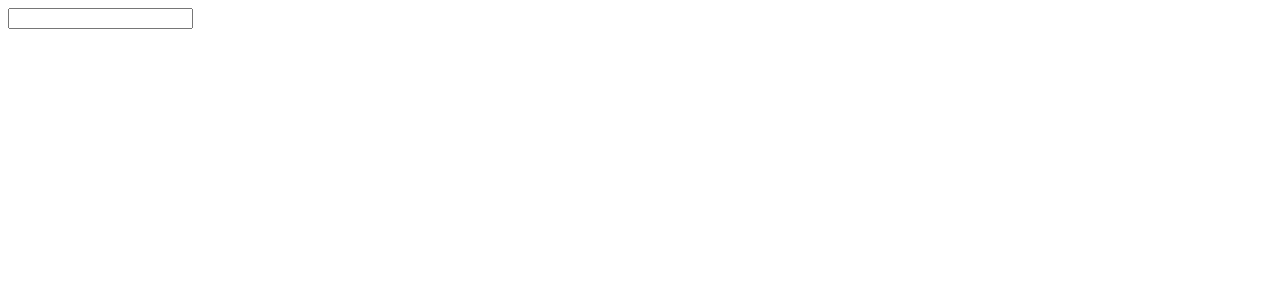
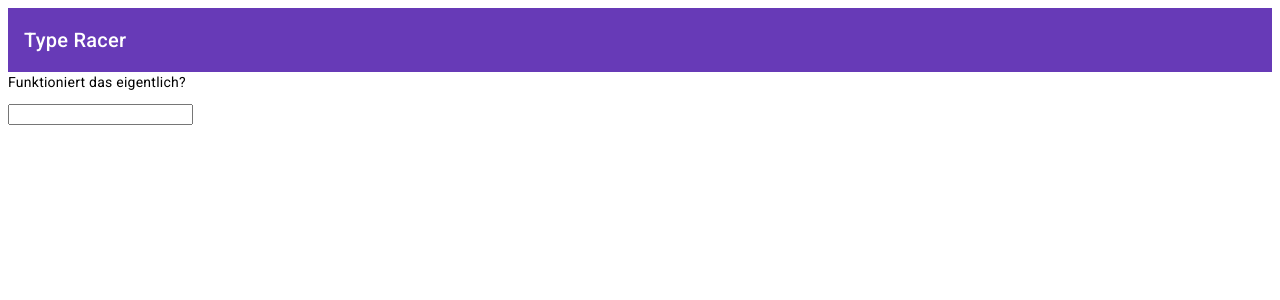
Before and after one commit to esthikalt/Wordbiathlon2, an Angular app: page / in a window 1280 px wide. Shown: the top 300 px of the page. Built offline with nearby package versions, Linux system fonts and the light colour scheme.

Commit message:
Second Commit

```diff
--- a/angular.json
+++ b/angular.json
@@ -30,6 +30,7 @@
               "src/assets"
             ],
             "styles": [
+              "@angular/material/prebuilt-themes/deeppurple-amber.css",
               "src/styles.sass"
             ],
             "scripts": []
@@ -93,6 +94,7 @@
               "src/assets"
             ],
             "styles": [
+              "@angular/material/prebuilt-themes/deeppurple-amber.css",
               "src/styles.sass"
             ],
             "scripts": []
--- a/package.json
+++ b/package.json
@@ -11,10 +11,12 @@
   "private": true,
   "dependencies": {
     "@angular/animations": "^15.0.0",
+    "@angular/cdk": "^15.0.4",
     "@angular/common": "^15.0.0",
     "@angular/compiler": "^15.0.0",
     "@angular/core": "^15.0.0",
     "@angular/forms": "^15.0.0",
+    "@angular/material": "^15.0.4",
     "@angular/platform-browser": "^15.0.0",
     "@angular/platform-browser-dynamic": "^15.0.0",
     "@angular/router": "^15.0.0",
--- a/src/app/app.component.html
+++ b/src/app/app.component.html
@@ -1 +1,2 @@
+<app-header></app-header>
 <type-racer></type-racer>
--- /dev/null
+++ b/src/app/header/header.component.html
@@ -0,0 +1 @@
+<mat-toolbar color="primary">Type Racer</mat-toolbar>
--- a/src/app/type-racer/type-racer.component.html
+++ b/src/app/type-racer/type-racer.component.html
@@ -1,2 +1,3 @@
+<p>{{text}}</p>
 <input type="text" [(ngModel)]="title" (keyup.enter)="onEnter(title)">
 <p>{{test}}</p>
--- a/src/app/type-racer/type-racer.component.ts
+++ b/src/app/type-racer/type-racer.component.ts
@@ -9,9 +9,22 @@
 export class TypeRacerComponent{
   title = '';
   test = '';
+  text = 'Funktioniert das eigentlich?';
+
+  myArray:string[] = [];
+  counter = 0;
+
+  ngOnInit(){
+    this.myArray = this.text.split(' ');
+  }
 
   onEnter(x:string){
-    this.test = x;
-    return;
+    if(x === this.myArray[this.counter]){
+      this.test = this.test + ' ' + this.myArray[this.counter];
+      this.myArray[this.counter] = "hallo";
+      this.counter++;
+    } else {
+    }
+    console.log(this.counter);
   }
 }
--- a/src/index.html
+++ b/src/index.html
@@ -6,8 +6,11 @@
   <base href="/">
   <meta name="viewport" content="width=device-width, initial-scale=1">
   <link rel="icon" type="image/x-icon" href="favicon.ico">
+  <link rel="preconnect" href="https://fonts.gstatic.com">
+  <link href="https://fonts.googleapis.com/css2?family=Roboto:wght@300;400;500&display=swap" rel="stylesheet">
+  <link href="https://fonts.googleapis.com/icon?family=Material+Icons" rel="stylesheet">
 </head>
-<body>
+<body class="mat-typography">
   <app-root></app-root>
 </body>
 </html>
```
Also changed, not shown: src/app/app.module.ts (+15 -1 lines), src/app/header/header.component.ts (added, +8 -0 lines), src/app/header/header.component.css (added), 1 other file (tests, documents, lock files or other folders).
